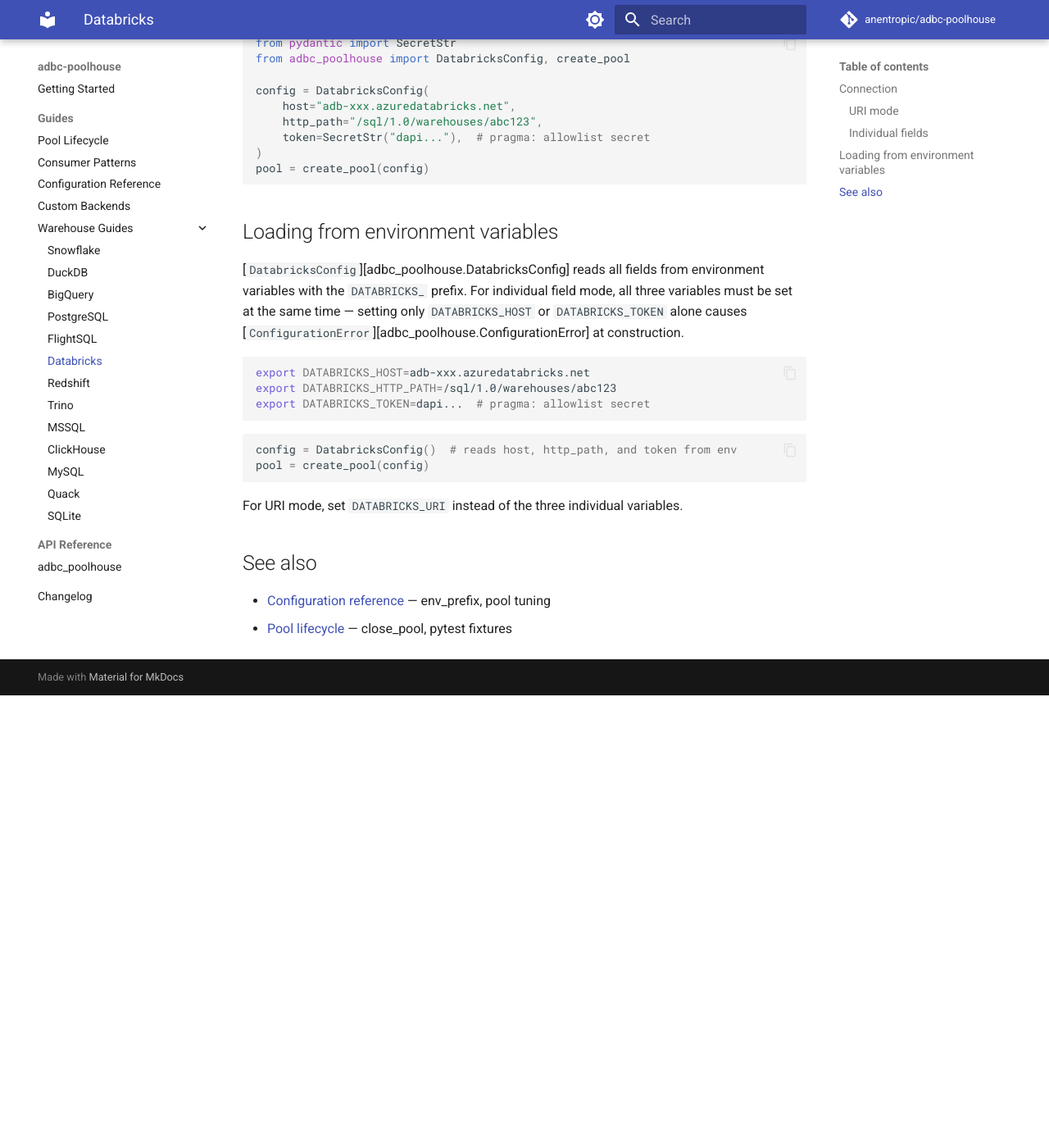
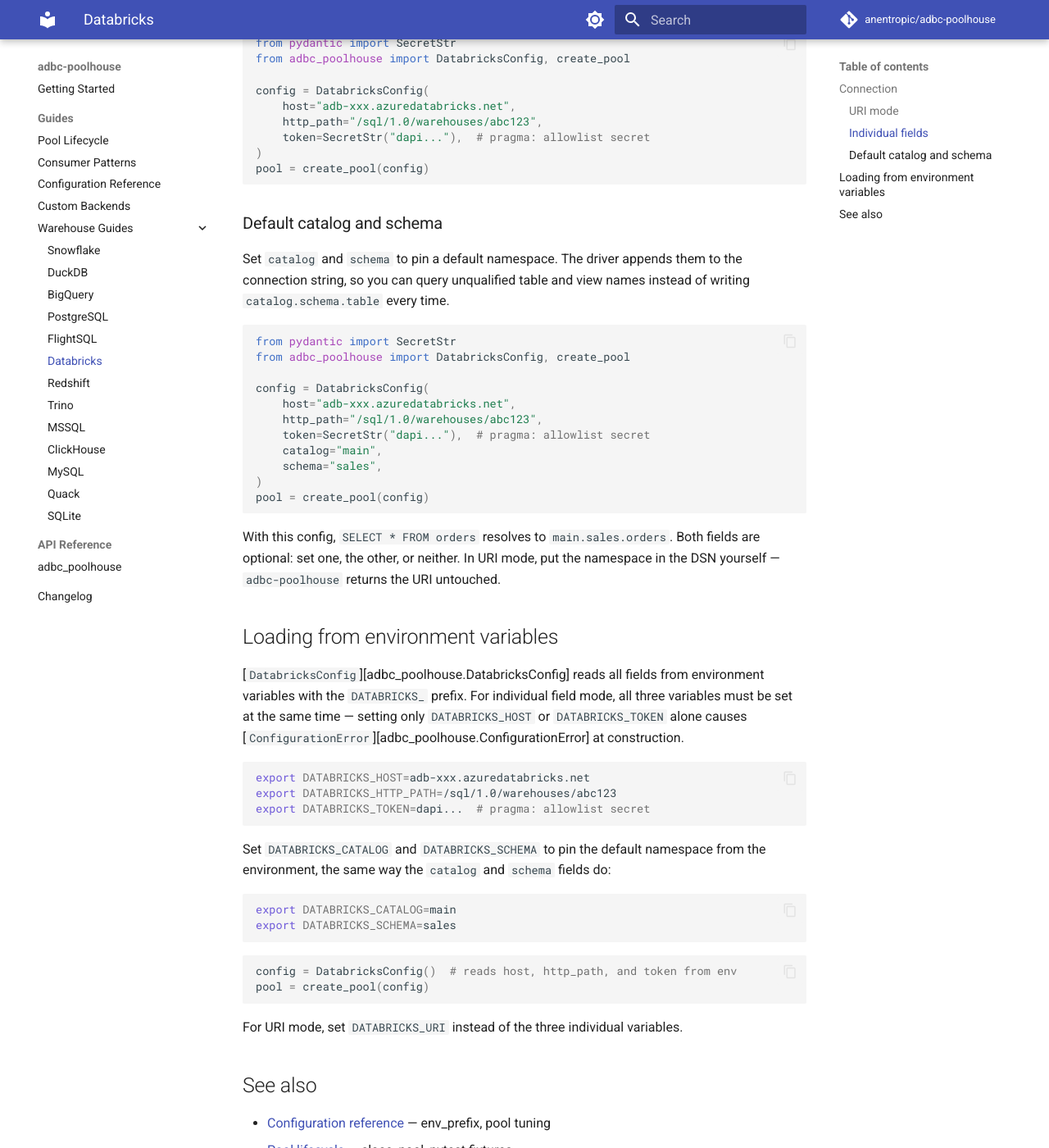
Before and after one commit to anentropic/adbc-poolhouse, an MkDocs documentation site: the page built from docs/src/guides/databricks.md, in a window 1280 px wide and 1400 px high, scrolled down 940 px. Shown: the whole window at 82% size. Built offline with MkDocs 1.6.1 and Material for MkDocs 9.7.7, drawn with Linux system fonts in a browser that asks for light colours; comment, search, counter and statistics services are not loaded; before the commit the page ends 1788 px from its top, so only the background shows below that.

Commit message:
docs(databricks): document catalog/schema namespace propagation
- Expand to_adbc_kwargs docstring: decomposed-mode query params, URI verbatim
- Add 'Default catalog and schema' section to the Databricks guide
- Document DATABRICKS_CATALOG / DATABRICKS_SCHEMA env vars

````diff
--- a/docs/src/guides/databricks.md
+++ b/docs/src/guides/databricks.md
@@ -46,6 +46,30 @@
 pool = create_pool(config)
 ```
 
+### Default catalog and schema
+
+Set `catalog` and `schema` to pin a default namespace. The driver appends them
+to the connection string, so you can query unqualified table and view names
+instead of writing `catalog.schema.table` every time.
+
+```python
+from pydantic import SecretStr
+from adbc_poolhouse import DatabricksConfig, create_pool
+
+config = DatabricksConfig(
+    host="adb-xxx.azuredatabricks.net",
+    http_path="/sql/1.0/warehouses/abc123",
+    token=SecretStr("dapi..."),  # pragma: allowlist secret
+    catalog="main",
+    schema="sales",
+)
+pool = create_pool(config)
+```
+
+With this config, `SELECT * FROM orders` resolves to `main.sales.orders`. Both
+fields are optional: set one, the other, or neither. In URI mode, put the
+namespace in the DSN yourself — `adbc-poolhouse` returns the URI untouched.
+
 ## Loading from environment variables
 
 [`DatabricksConfig`][adbc_poolhouse.DatabricksConfig] reads all fields from environment variables with the `DATABRICKS_` prefix.
@@ -56,6 +80,14 @@
 export DATABRICKS_HOST=adb-xxx.azuredatabricks.net
 export DATABRICKS_HTTP_PATH=/sql/1.0/warehouses/abc123
 export DATABRICKS_TOKEN=dapi...  # pragma: allowlist secret
+```
+
+Set `DATABRICKS_CATALOG` and `DATABRICKS_SCHEMA` to pin the default namespace
+from the environment, the same way the `catalog` and `schema` fields do:
+
+```bash
+export DATABRICKS_CATALOG=main
+export DATABRICKS_SCHEMA=sales
 ```
 
 ```python
````
Also changed, not shown: 1 other file.
